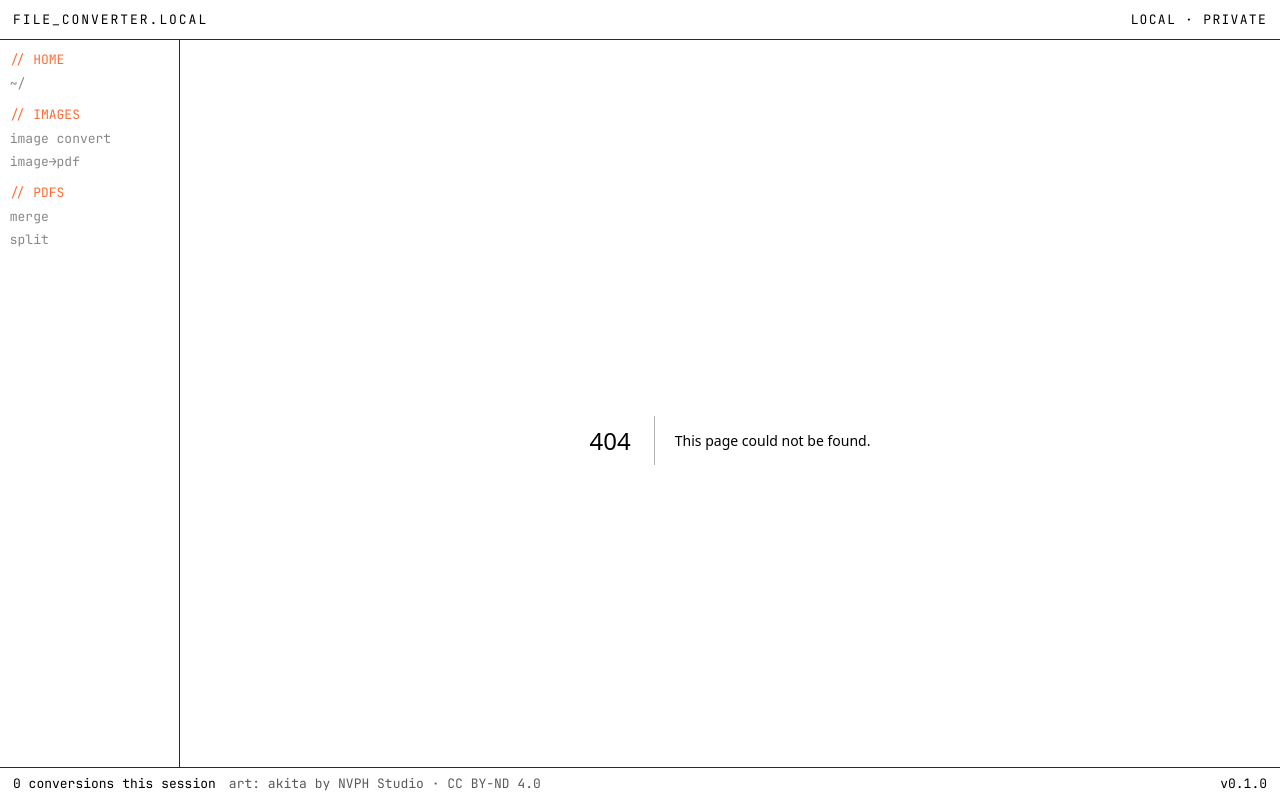
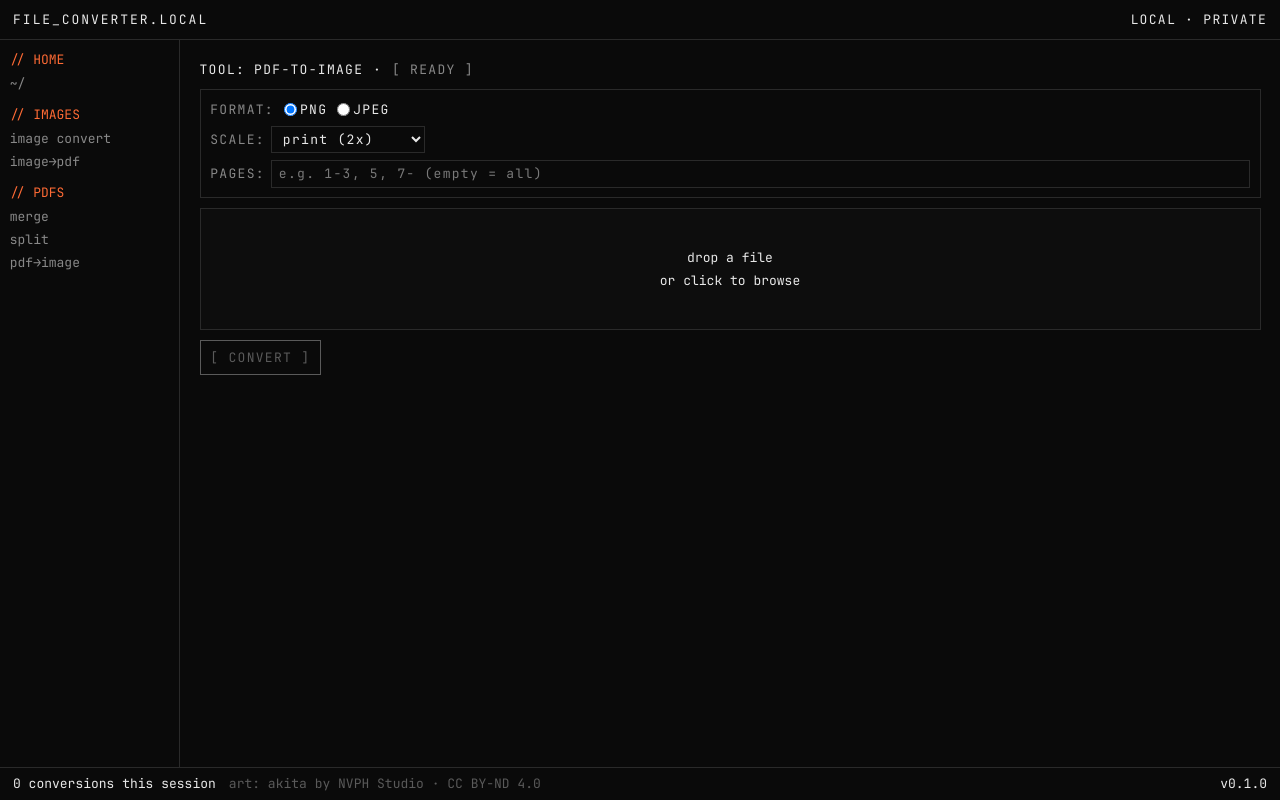
Before and after one commit to tonyyu2170/file-converter, a Next.js app: page /tools/pdf-to-image in a window 1280 px wide. Before the commit this address had no page. Built offline with nearby package versions, Linux system fonts and the light colour scheme.

Commit message:
feat(pdf-to-image): route + sidebar entry + registry

```diff
--- /dev/null
+++ b/src/app/tools/pdf-to-image/page.tsx
@@ -0,0 +1,8 @@
+"use client";
+
+import { ToolFrame } from "@/components/tool-frame";
+import engine from "@/engines/pdf-to-image";
+
+export default function PdfToImagePage() {
+  return <ToolFrame engine={engine} />;
+}
--- a/src/components/layout/sidebar.tsx
+++ b/src/components/layout/sidebar.tsx
@@ -8,6 +8,7 @@ const TOOLS: ToolEntry[] = [
   { id: "image-to-pdf", href: "/tools/image-to-pdf", label: "image→pdf", group: "IMAGES" },
   { id: "pdf-merge", href: "/tools/pdf-merge", label: "merge", group: "PDFS" },
   { id: "pdf-split", href: "/tools/pdf-split", label: "split", group: "PDFS" },
+  { id: "pdf-to-image", href: "/tools/pdf-to-image", label: "pdf→image", group: "PDFS" },
 ];
 
 const GROUP_ORDER = ["HOME", "IMAGES", "PDFS"] as const;
--- a/src/engines/_shared/registry.ts
+++ b/src/engines/_shared/registry.ts
@@ -1,6 +1,11 @@
 import type { ConversionEngine, OutputItem } from "./types";
 
-export type EngineId = "image-convert" | "image-to-pdf" | "pdf-merge" | "pdf-split";
+export type EngineId =
+  | "image-convert"
+  | "image-to-pdf"
+  | "pdf-merge"
+  | "pdf-split"
+  | "pdf-to-image";
 
 // biome-ignore lint/suspicious/noExplicitAny: registry erases per-engine TOptions
 type AnyEngine = ConversionEngine<any, OutputItem | OutputItem[]>;
@@ -12,6 +17,7 @@ const REGISTRY: Record<EngineId, Loader> = {
   "image-to-pdf": () => import("@/engines/image-to-pdf"),
   "pdf-merge": () => import("@/engines/pdf-merge"),
   "pdf-split": () => import("@/engines/pdf-split"),
+  "pdf-to-image": () => import("@/engines/pdf-to-image"),
 };
 
 export async function loadEngine(id: EngineId): Promise<ConversionEngine> {
```
